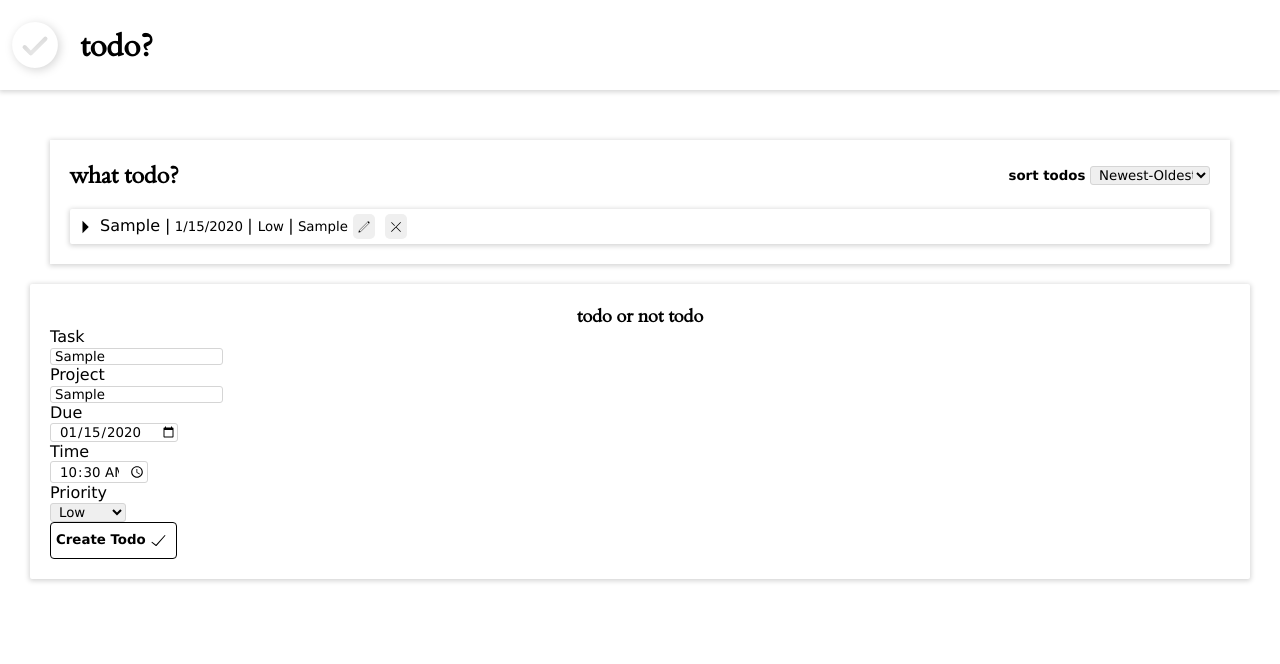
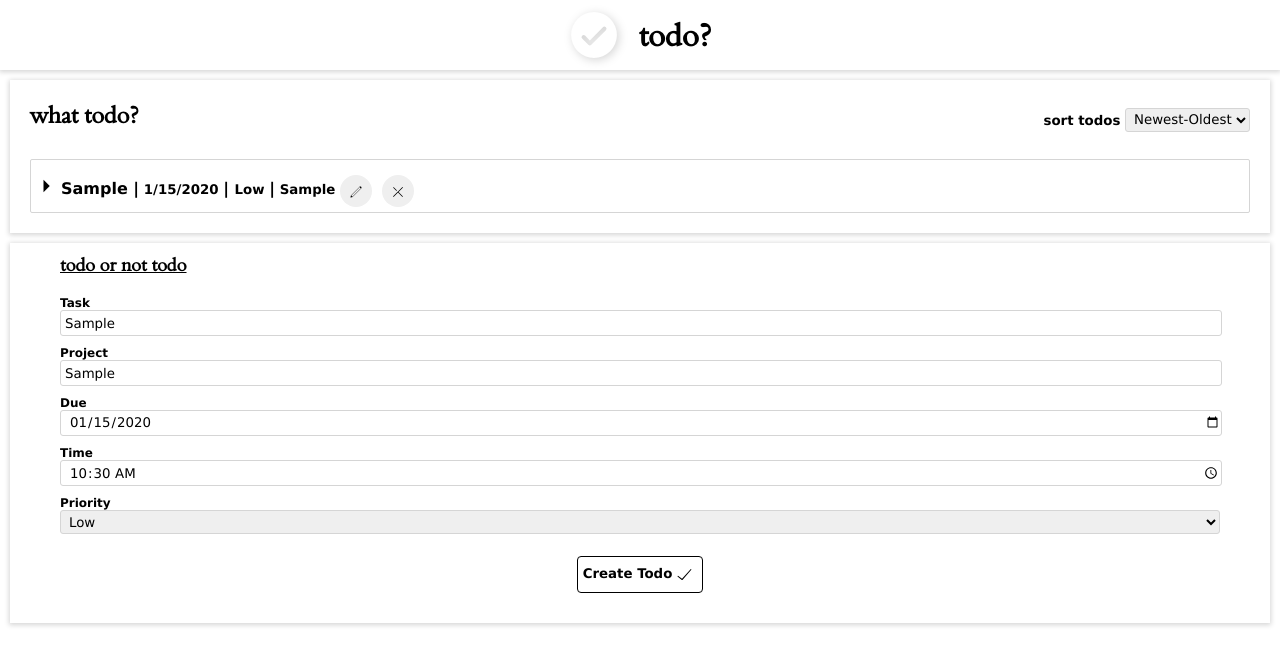
Before and after one commit to usama-bit137/todo-list, a React (Create React App) app: page / in a window 1280 px wide. Both pictures are taken after typing "Sample", "Sample", "2020-01-15", "10:30" into the empty fields and a click on the button "Create Todo". Shown: the top 664 px of the page. Built offline with nearby package versions, Linux system fonts and the light colour scheme.

Commit message:
Styles improved

```diff
--- a/src/styles/Form.css
+++ b/src/styles/Form.css
@@ -1,23 +1,31 @@
 .form {
-  /* margin: 20px; */
-  padding: 20px;
+  padding: 10px 50px;
+  margin-top: 10px;
   box-shadow: 0px 1px 5px 1px rgb(213, 213, 213, 213);
-  border-radius: 2px;
+
+  display: flex;
+  flex-direction: column;
+}
+
+.form-grid-container {
+  display: grid;
+  grid-template-columns: 1fr;
+  grid-template-rows: repeat(5, 1fr);
+  gap: 10px;
 }
 
 .call-to-action {
-  text-align: center;
+  text-decoration: underline;
+  padding-bottom: 20px;
 }
 
 .form--list {
   list-style-type: none;
 }
 
-.form--grid--container {
-  display: grid;
-  grid-template-columns: 0.25fr 1fr;
-  grid-template-rows: repeat(5, 1fr);
-  gap: 10px;
+.form--input-title {
+  font-size: 12px;
+  font-weight: 800;
 }
 
 .form--title {
@@ -26,11 +34,10 @@
 
 .submit {
   font-weight: 600;
-
   padding: 5px;
   border: 1px solid black;
   border-radius: 4px;
-  margin: auto;
+  margin: 20px auto;
   background-color: white;
 }
 
@@ -39,6 +46,8 @@ select {
   border: 1px solid rgb(213, 213, 213);
   text-indent: 4px;
   border-radius: 3px;
+  width: 100%;
+  height: 1.5rem;
 }
 
 .icon {
--- a/src/styles/Header.css
+++ b/src/styles/Header.css
@@ -2,8 +2,8 @@
   display: flex;
   align-items: center;
   gap: 20px;
-  padding: 20px;
-  padding-left: 10px;
+  padding: 10px;
+  justify-content: center;
   box-shadow: 0px 1px 5px 1px rgb(213, 213, 213);
 }
 
--- a/src/styles/Todo.css
+++ b/src/styles/Todo.css
@@ -1,5 +1,4 @@
 main {
-  margin: 20px;
   padding: 10px;
 }
 
@@ -8,10 +7,35 @@ main {
 }
 
 .all-todos--title {
+  align-items: center;
+  padding: 10px;
+  display: flex;
+  justify-content: space-between;
+}
+
+.todos--title {
+  margin-bottom: 10px;
+}
+
+.sort-options {
+  padding-left: 20px;
+}
+
+.todos {
+  /* overflow-y: scroll;
+  max-height: 125px; */
+}
+
+.todo-task {
   display: flex;
   justify-content: space-between;
   align-items: center;
-  padding: 10px;
+  margin-top: 5px;
+  font-weight: 800;
+}
+
+.button-options {
+  margin-top: 5px;
 }
 
 .todo {
@@ -24,20 +48,24 @@ main {
 
 .todo,
 .todo-active {
-  box-shadow: 0px 1px 5px 1px rgb(213, 213, 213, 213);
+  /* box-shadow: 0px 1px 5px 1px rgb(213, 213, 213, 213); */
+  border: 1px solid rgb(213, 213, 213, 213);
   border-radius: 2px;
   margin: 10px;
 }
 
+.sorting {
+  width: 125px;
+}
+
 .edit,
 .remove {
-  border-radius: 50px;
-  border-radius: 5px;
+  border-radius: 2rem;
   border: 0;
   margin: 5px;
-  padding: 5px;
+  width: 2rem;
+  height: 2rem;
 }
-
 .remove {
   border: 0;
 }
@@ -47,11 +75,9 @@ main {
 .todo-task {
   grid-area: todo-task;
 }
-
 .todo-icon {
   grid-area: todo-icon;
 }
-
 .todo-project {
   grid-area: todo-project;
 }
@@ -64,7 +90,6 @@ main {
 .todo-priority {
   grid-area: todo-priority;
 }
-
 .todo-active {
   display: grid;
   cursor: pointer;
```
